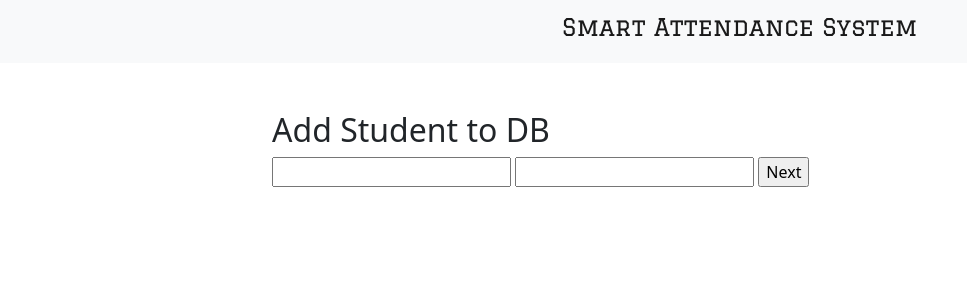
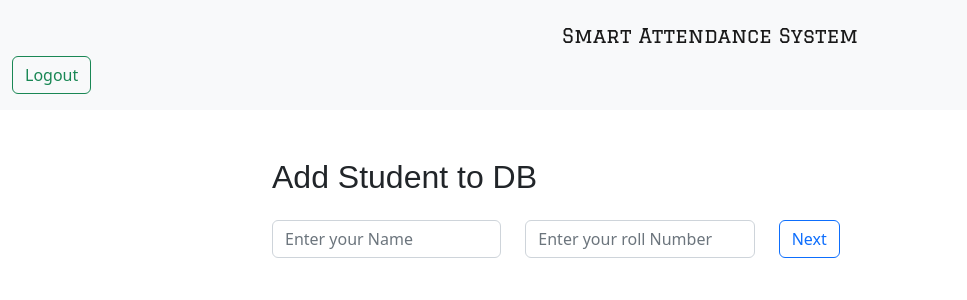
Before and after one commit to SubhasyaTippareddy/smart_attendance_system, a Flask app: page /add_student in a window 1280 px wide; the page is wider, and only the part inside the window is pictured. Shown: the top 300 px of that part, without its empty margins (0-967 px from the left). Run offline with Flask 2, Linux system fonts and the light colour scheme.

Commit message:
added nav bar login and other css

```diff
--- a/static/css/base.css
+++ b/static/css/base.css
@@ -6,10 +6,9 @@
   height: auto;
 }
 
-.fontAlata {
-  font-family: 'Alata', sans-serif;
+.fontforall {
+  font-family: 'Plus Jakarta Sans', sans-serif;
 }
-
 
 .Img_size {
   height: 700px;
--- a/templates/base.html
+++ b/templates/base.html
@@ -12,6 +12,10 @@
     <link rel="preconnect" href="https://fonts.gstatic.com" crossorigin>
     <link href="https://fonts.googleapis.com/css2?family=Graduate&display=swap" rel="stylesheet">
 
+    <link rel="preconnect" href="https://fonts.googleapis.com">
+    <link rel="preconnect" href="https://fonts.gstatic.com" crossorigin>
+    <link href="https://fonts.googleapis.com/css2?family=Graduate&display=swap" rel="stylesheet">
+
     <link href="https://cdn.jsdelivr.net/npm/bootstrap@5.2.0-beta1/dist/css/bootstrap.min.css" rel="stylesheet"
         integrity="sha384-0evHe/X+R7YkIZDRvuzKMRqM+OrBnVFBL6DOitfPri4tjfHxaWutUpFmBp4vmVor" crossorigin="anonymous">
 
@@ -22,20 +26,13 @@
 <body>
     <nav class="navbar sticky-top navbar-light bg-light">
         <div class="container-fluid">
-            <a class="navbar-brand logo" href="#">
-                <h4>Smart Attendance System</h4>
-            </a>
-            <div class="collapse navbar-collapse" id="navbarSupportedContent">
-                <ul class="navbar-nav me-auto mb-2 mb-lg-0">
-                    <li class="nav-item">
-                        <a class="nav-link active" aria-current="page" href="{{ url_for('index') }}">Home</a>
-                    </li>
-                </ul>
-                <form class="d-flex">
-                    <a href="{{ url_for('start') }}"><button class="btn btn-outline-success"
+            <nav class="navbar navbar-light bg-light justify-content-between">
+                <a class="navbar-brand logo">Smart Attendance System</a>
+                <form class="form-inline">
+                    <a href="{{ url_for('start') }}"><button class="btn btn-outline-success my-2 my-sm-0"
                             type="submit">Logout</button></a>
                 </form>
-            </div>
+            </nav>
         </div>
     </nav>
     {% block content %} {% endblock %}
--- a/templates/create__student_db.html
+++ b/templates/create__student_db.html
@@ -8,19 +8,36 @@
         <div class="col-lg-8  offset-lg-2">
             <!-- <img src="{{ url_for('video_feed') }}" height="80%"> -->
 
-            <h2 class="mt-5">Add Student to DB</h2>
+            <h2 class="mt-5 fontforall">Add Student to DB</h2>
             <form method="post" action="{{ url_for('add_student_details') }}">
+                <form>
+                    <div class="row">
+                        <div class="col mt-3">
+                            <input type="text" class="form-control" name="name" placeholder="Enter your Name">
+                        </div>
+                        <div class="col mt-3">
+                            <input type="text" name="roll_no" class="form-control" placeholder="Enter your roll Number">
+                        </div>
+                        <div class="col">
+                            <button type="submit" value="Next" name="click"
+                                class="btn btn-outline-primary mt-3">Next</button>
+                        </div>
+                    </div>
+        </div>
+        </form>
+        <!--                              REMOVE THIS LATER
+            <input type="text" name="name" placeholder="Enter name here" />
+                <input class="form-control" type="text" name="roll_no" placeholder="Enter Roll Number" />
+                <input class="form-control" type="text" placeholder="Default input"> -->
+        <!-- <button type="submit" value="Next" name="click" class="btn btn-outline-primary mt-3">Next</button> -->
 
-                <input type="text" name="name" />
-                <input type="text" name="roll_no" />
-                <input type="submit" value="Next" name="click" />
 
         </form>
         {% with messages = get_flashed_messages() %}
         {% if messages %}
         <script>
             var messages = {{ messages | safe }};
-				for (var i=0; i<messages.length; i++) {
+            for (var i = 0; i < messages.length; i++) {
                 alert(messages[i]);
             }
         </script>
--- a/templates/index.html
+++ b/templates/index.html
@@ -1,7 +1,7 @@
 {% extends "base.html" %}
 {% block title %} Index Page {% endblock %}
 {% block content %}
-<div class="container">
+<div class="container bg-light">
     <div class="col-lg-8  offset-lg-2">
         <div class="card-group">
             <div class="card">
```
Lines whose indentation alone changed are shown as unchanged.
